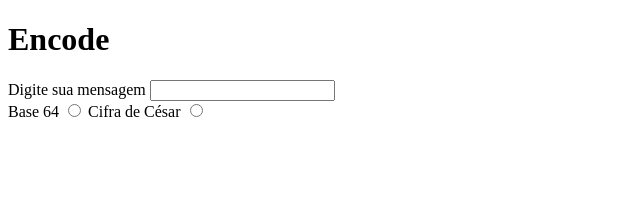
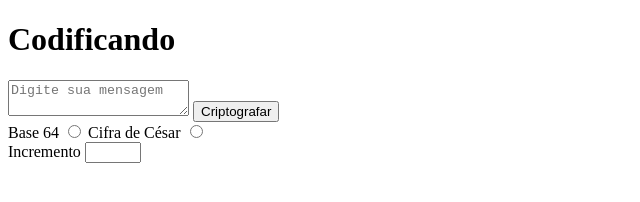
Before and after one commit to SabrinaSzemberg/MensagemOculta, a plain HTML site: page index.html in a window 1280 px wide. Shown: the whole page, without its empty margins (0-640 px from the left). Drawn offline with Linux system fonts and the light colour scheme.

Commit message:
mudei o form do html e coloquei as informações em uma div

```diff
--- a/index.html
+++ b/index.html
@@ -4,17 +4,22 @@
     <meta charset="UTF-8">
     <meta http-equiv="X-UA-Compatible" content="IE=edge">
     <meta name="viewport" content="width=device-width, initial-scale=1.0">
+    <link rel="stylesheet" href="index.css">
     <title>Mensagem Oculta</title>
 </head>
 <body>
-    <h1>Encode</h1>
-    <form action="index.js">
-        <label for="texto">Digite sua mensagem</label>
-        <input type="text" id="texto"><br>
-        <label for="base64">Base 64</label>
-        <input type="radio" id=" base64">
-        <label for="cifraCesar">Cifra de César</label>
-        <input type="radio" id="cifraCesar">
-    </form>
+    <div class="principal" id="principal">
+       <div class="conteudo" id="conteudo">
+            <h1>Codificando</h1>
+            <textarea id='mensagem' placeholder="Digite sua mensagem"></textarea>
+            <button id="codificar" onclick="">Criptografar</button><br>
+            <label for="base64">Base 64</label>
+            <input type="radio" id=" base64" name="opcao">
+            <label for="cifraCesar">Cifra de César</label>
+            <input type="radio" id="cifraCesar" name="opcao"><br>
+            <label for="incremento">Incremento</label>
+            <input type="number" name="shift" id="incremento" min="1" max="26">
+       </div>
+    </div>
 </body>
 </html>
```
